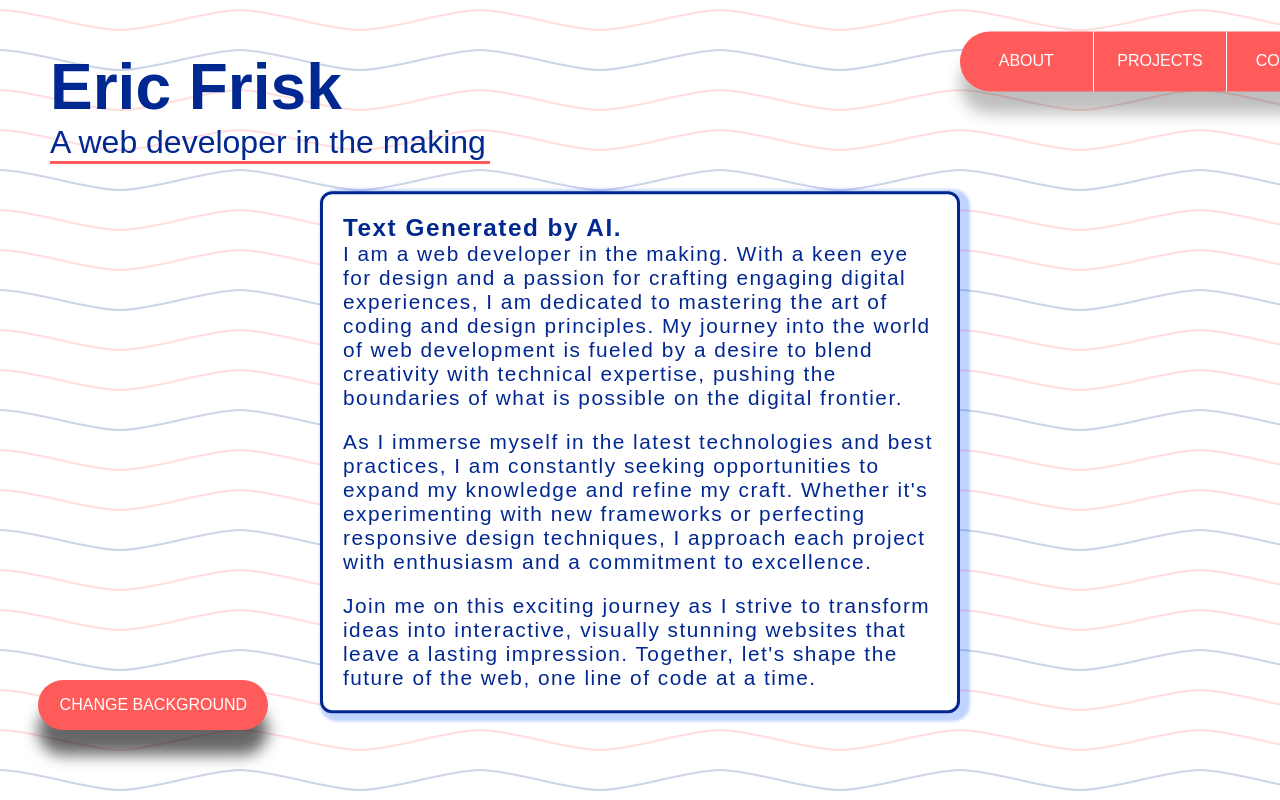
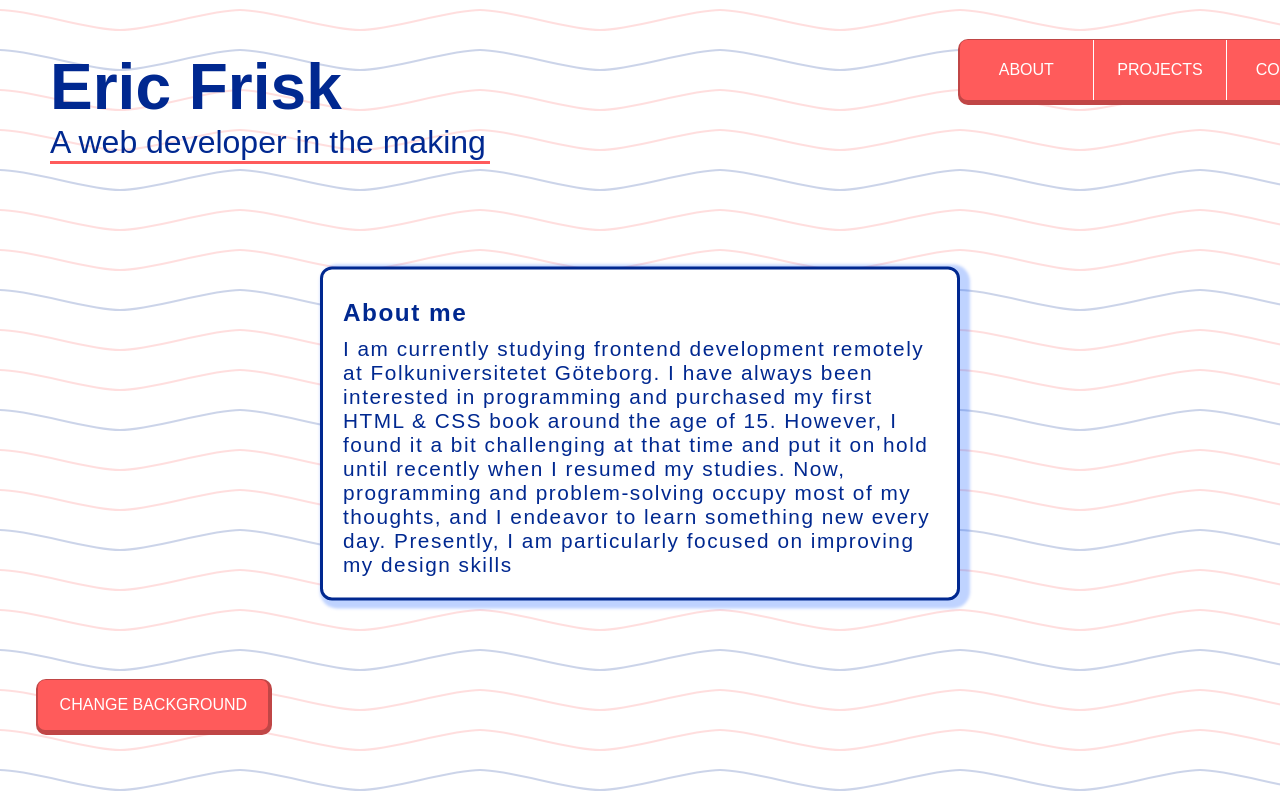
Before and after one commit to ItsEricFrisk/Examinerande-Individuellt-Projekt-Frontendramverk-Eric-Frisk, a React (Vite) app: page /about in a window 1280 px wide. Shown: the top 800 px of the page. Built offline with nearby package versions, Linux system fonts and the light colour scheme.

Commit message:
Alot of changes.

```diff
--- a/src/App.jsx
+++ b/src/App.jsx
@@ -4,6 +4,7 @@ import Title from "./components/title/Title";
 import { Outlet } from "react-router-dom";
 import Theme from "./components/themeToggle/Theme";
 import { useSelector } from "react-redux";
+import Hero from "./components/hero-content/Hero";
 
 function App() {
   // Get the theme from the redux store
@@ -11,14 +12,15 @@ function App() {
 
   return (
     <main className={`main ${theme}`}>
-      <Theme />
       <Nav />
       <section className="main__information">
         <Title description={"A web developer in the making"} />
       </section>
+      <Hero />
       <section className="container">
         <Outlet />
       </section>
+      <Theme />
     </main>
   );
 }
--- a/src/App.scss
+++ b/src/App.scss
@@ -6,7 +6,7 @@
   padding: 0;
   box-sizing: border-box;
 
-  //Font family for the whole page
+  //Font for the whole page
   font-family: Arial, Helvetica, sans-serif;
 }
 
@@ -22,6 +22,7 @@
   top: 50%;
   left: 50%;
   transform: translate(-50%, -40%);
+  z-index: 100;
 }
 
 // Background images that are used in the theme component
--- /dev/null
+++ b/src/components/hero-content/Hero.jsx
@@ -0,0 +1,9 @@
+import "./Hero.scss";
+
+export default function Hero() {
+  return (
+    <section className="hero">
+      <h2 className="hero__title">Hello</h2>
+    </section>
+  );
+}
--- /dev/null
+++ b/src/components/hero-content/Hero.scss
@@ -0,0 +1,28 @@
+@import "/src/scss/variables";
+@import "/src/scss/mixins";
+
+.hero {
+  @include router-container;
+  @include flex-column;
+  max-width: 300px;
+  height: 200px;
+  padding: 50px;
+
+  position: absolute;
+  top: 50%;
+  left: 50%;
+  transform: translate(-50%, -40%);
+
+  &__title {
+    font-size: 3rem;
+    font-weight: 700;
+  }
+}
+
+// Media query for tablets and smaller devices
+@media screen and (min-width: 768px) {
+  .hero {
+    max-height: 200px;
+    padding: 50px 100px;
+  }
+}
--- a/src/components/nav/Nav.scss
+++ b/src/components/nav/Nav.scss
@@ -6,17 +6,15 @@
   color: $white;
   width: 400px;
   height: 60px;
-  border-radius: 50px;
-
-  box-shadow: 5px 3px 7px 3px #00000040, inset 3px 3px 5px 4px #fd7676;
+  border-radius: 7px;
 
   position: absolute;
   top: 5%;
   left: 65%;
 
-  animation: float 4s ease-in-out infinite;
+  box-shadow: 1px 2px 0px 3px #c04646;
 
-  z-index: 10;
+  z-index: 100;
 
   // Unordered list
   &__list {
@@ -59,29 +57,13 @@
 }
 
 .border-left:hover {
-  border-top-left-radius: 50px;
-  border-bottom-left-radius: 50px;
+  border-top-left-radius: 7px;
+  border-bottom-left-radius: 7px;
 }
 
 .border-right:hover {
-  border-top-right-radius: 50px;
-  border-bottom-right-radius: 50px;
-}
-
-// Animation
-@keyframes float {
-  0% {
-    box-shadow: 0 5px 15px 0px rgba(0, 0, 0, 0.6);
-    transform: translatey(0px);
-  }
-  50% {
-    box-shadow: 0 25px 15px 0px rgba(0, 0, 0, 0.2);
-    transform: translatey(-10px);
-  }
-  100% {
-    box-shadow: 0 5px 15px 0px rgba(0, 0, 0, 0.6);
-    transform: translatey(0px);
-  }
+  border-top-right-radius: 7px;
+  border-bottom-right-radius: 7px;
 }
 
 // Media queries
@@ -101,7 +83,7 @@
 
 @media screen and (max-width: 768px) {
   .nav {
-    top: 5%;
+    top: 2%;
     left: 80%;
     border-radius: 12px;
     height: 130px;
--- a/src/components/themeToggle/Theme.scss
+++ b/src/components/themeToggle/Theme.scss
@@ -10,11 +10,13 @@
   left: 3%;
 
   background-color: $secondary-color;
-  box-shadow: 0 25px 15px 0px rgba(0, 0, 0, 0.6);
+
+  // box-shadow: inset 3px 3px 0px 4px #e74444, 5px 3px 7px 3px #00000040;
+  box-shadow: 1px 2px 0px 3px #c04646;
 
   color: $white;
   border: none;
-  border-radius: 50px;
+  border-radius: 7px;
   width: 230px;
   height: 50px;
   cursor: pointer;
@@ -23,11 +25,26 @@
   text-transform: uppercase;
 
   transition: 0.3s;
+  // animation: float 4s ease infinite;
 }
 
 // Hover effect
 .theme-toggle:hover {
-  transform: translateY(15px);
-  box-shadow: 0 5px 15px 0px rgba(0, 0, 0, 0.6),
-    inset 0 0 10px 0px rgba(99, 1, 1, 0.6);
+  background-color: $hover-color;
 }
+
+// // Animation
+// @keyframes float {
+//   0% {
+//     box-shadow: 0 5px 15px 0px rgba(0, 0, 0, 0.6);
+//     transform: translatey(0px);
+//   }
+//   50% {
+//     box-shadow: 0 25px 15px 0px rgba(0, 0, 0, 0.2);
+//     transform: translatey(-10px);
+//   }
+//   100% {
+//     box-shadow: 0 5px 15px 0px rgba(0, 0, 0, 0.6);
+//     transform: translatey(0px);
+//   }
+// }
--- a/src/pages/AboutPage/About.jsx
+++ b/src/pages/AboutPage/About.jsx
@@ -4,27 +4,16 @@ export default function About() {
   return (
     <>
       <section className="about">
-        <h3>Text Generated by AI.</h3>
+        <h3 className="about__title">About me</h3>
         <p className="about__description">
-          I am a web developer in the making. With a keen eye for design and a
-          passion for crafting engaging digital experiences, I am dedicated to
-          mastering the art of coding and design principles. My journey into the
-          world of web development is fueled by a desire to blend creativity
-          with technical expertise, pushing the boundaries of what is possible
-          on the digital frontier.
-        </p>
-        <p className="about__description paragraph-margin">
-          As I immerse myself in the latest technologies and best practices, I
-          am constantly seeking opportunities to expand my knowledge and refine
-          my craft. Whether it's experimenting with new frameworks or perfecting
-          responsive design techniques, I approach each project with enthusiasm
-          and a commitment to excellence.
-        </p>
-        <p className="about__description">
-          Join me on this exciting journey as I strive to transform ideas into
-          interactive, visually stunning websites that leave a lasting
-          impression. Together, let's shape the future of the web, one line of
-          code at a time.
+          I am currently studying frontend development remotely at
+          Folkuniversitetet Göteborg. I have always been interested in
+          programming and purchased my first HTML & CSS book around the age of
+          15. However, I found it a bit challenging at that time and put it on
+          hold until recently when I resumed my studies. Now, programming and
+          problem-solving occupy most of my thoughts, and I endeavor to learn
+          something new every day. Presently, I am particularly focused on
+          improving my design skills
         </p>
       </section>
     </>
--- a/src/pages/AboutPage/About.scss
+++ b/src/pages/AboutPage/About.scss
@@ -7,11 +7,10 @@
   height: auto;
   padding: 20px;
   letter-spacing: 1.5px;
-}
 
-// Margin on the middle <p> tag
-.paragraph-margin {
-  margin: 20px 0;
+  &__title {
+    margin: 10px 0;
+  }
 }
 
 // Media queries
--- a/src/pages/ContactPage/Contact.jsx
+++ b/src/pages/ContactPage/Contact.jsx
@@ -8,6 +8,7 @@ export default function Contact() {
 
   return (
     <section className="contact">
+      <p className="contact__text">Do you want to get in touch with me?</p>
       <button className="contact__mail-btn" onClick={sendEmail}>
         Contact me
       </button>
--- a/src/pages/ContactPage/Contact.scss
+++ b/src/pages/ContactPage/Contact.scss
@@ -3,9 +3,16 @@
 
 .contact {
   @include router-container;
-  @include flex-center;
-  width: 300px;
+  @include flex-column;
+  width: 330px;
   height: 200px;
+  padding: 20px;
+
+  &__text {
+    font-size: 1rem;
+    font-weight: 600;
+    margin-bottom: 20px;
+  }
 
   &__mail-btn {
     width: 50%;
--- a/src/pages/ProjectPage/Projects.scss
+++ b/src/pages/ProjectPage/Projects.scss
@@ -8,7 +8,7 @@
   max-width: 700px;
   min-height: 500px;
   letter-spacing: 1.5px;
-  padding: 20px;
+  padding: 10px;
 
   &__title {
     font-size: 2rem;
```
